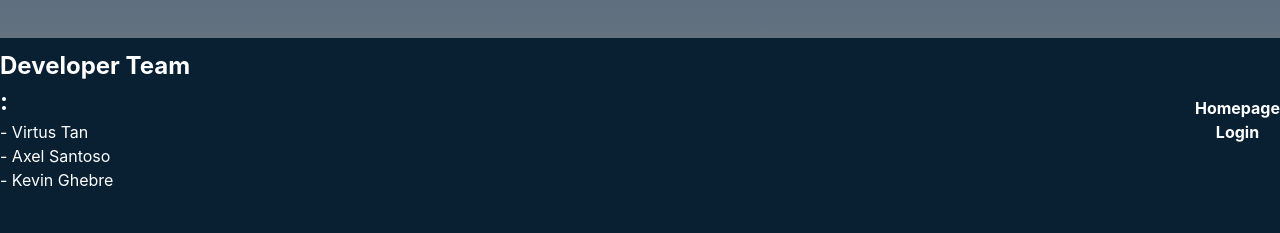
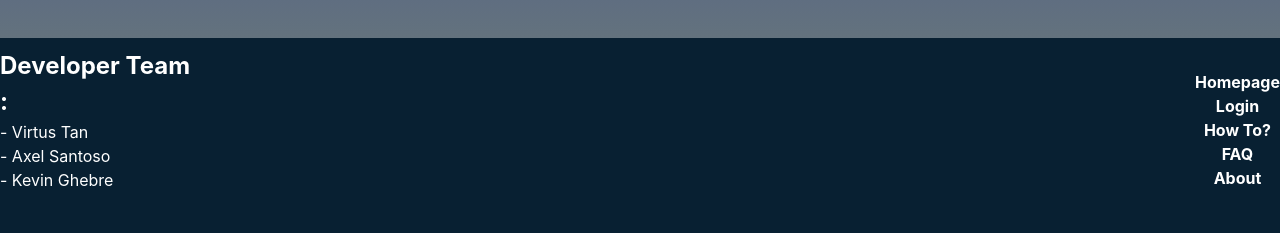
Before and after one commit to vir46/Project_FEComp_2022, a React (Create React App) app: page /howto in a window 1280 px wide. Shown: the part 1903-2136 px from the top of the page. Built offline with nearby package versions, Linux system fonts and the light colour scheme.

Commit message:
Footer Fix

```diff
--- a/src/component/footer/footer.js
+++ b/src/component/footer/footer.js
@@ -18,7 +18,9 @@ const Footer = () => {
                     <div class={styles.footerlink}>
                         <Link id={styles.linkhome} to="/#homeofhome">Homepage</Link>
                         <Link id={styles.linkhome} to="/login">Login</Link>
-                        {/* <Link id={styles.linkhome} to="/">Homepage</Link> */}
+                        <Link id={styles.linkhome} to="/howto">How To?</Link>
+                        <Link id={styles.linkhome} to="/faq">FAQ</Link>
+                        <Link id={styles.linkhome} to="/about">About</Link>
                     </div>
                 </div>
                 <div class={styles.container3}>
--- a/src/component/footer/footer.module.css
+++ b/src/component/footer/footer.module.css
@@ -30,6 +30,7 @@
 }
 
 .footerlink{
+    margin-top: 20px;
     font-weight: bold;
     display: flex;
     flex-direction: column;
```
